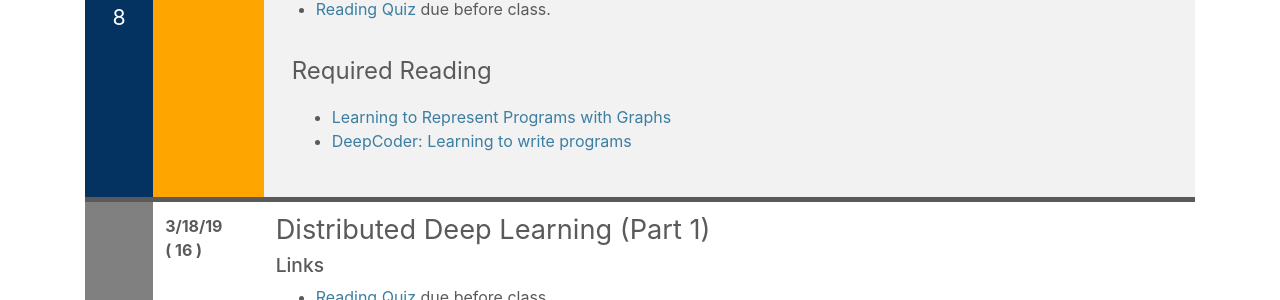
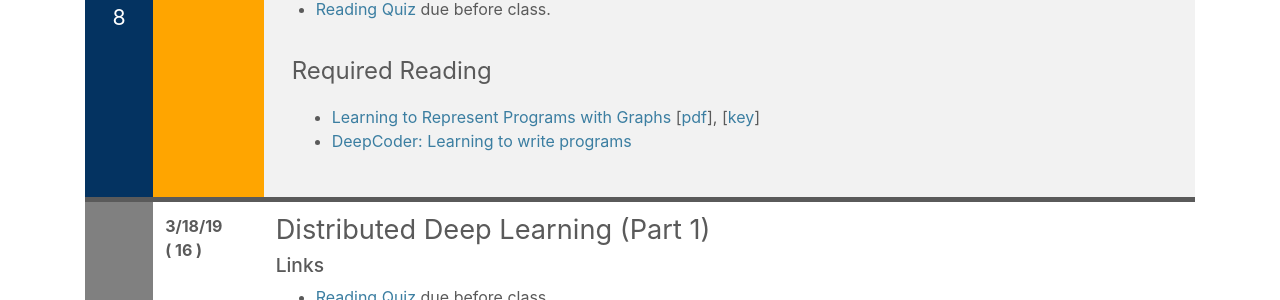
Before and after one commit to ucbrise/cs294-ai-sys-sp19, a Jekyll site: the page built from index.md, in a window 1280 px wide and 900 px high, scrolled down 5711 px. Shown: the part 153-453 px from the top of the window. Built offline with Jekyll 4.4.1, drawn with Linux system fonts in a browser that asks for light colours; nearby versions of some CDN libraries; our own code applies the rules of GitHub Pages for plain Markdown files.

Commit message:
Added learning with graphs lecture.

```diff
--- a/index.md
+++ b/index.md
@@ -522,6 +522,7 @@ If you find some of the reading confusing and want a more gentle introduction, t
 <div class="required_reading" markdown="1">
 
 * [Learning to Represent Programs with Graphs](https://openreview.net/forum?id=BJOFETxR-)
+  [[pdf](assets/lectures/lec15/LearningProgramsWithGraphs.pdf)], [[key](https://gist.github.com/mwhittaker/7ce417d8af24b1038d9322c69f382ed8/raw/ddaa19812eb82fc244dd2016f7ba8243e0bdc9ec/LearningPrograms.key)]
 * [DeepCoder: Learning to write programs](https://openreview.net/pdf?id=ByldLrqlx)
 
 </div>
```
Also changed, not shown: 1 other file.
